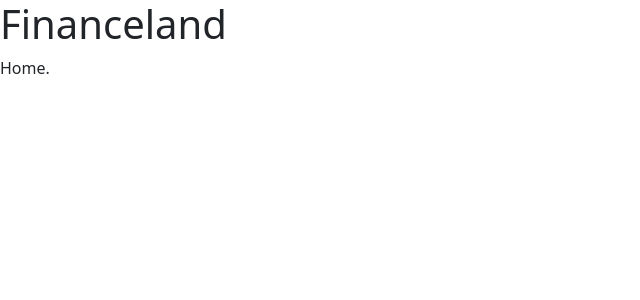
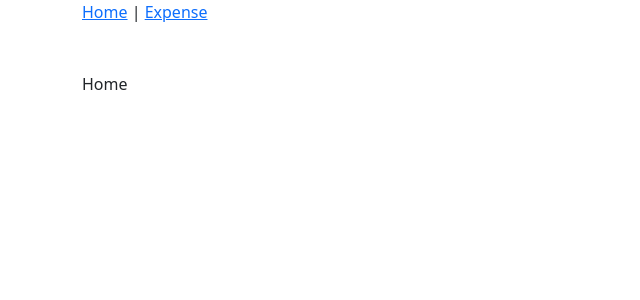
Before and after one commit to Xavier-IV/financeland, a React (Create React App) app: page / in a window 1280 px wide. Shown: the top 300 px of the page, without its empty margins (0-640 px from the left). Built offline with nearby package versions, Linux system fonts and the light colour scheme.

Commit message:
Feat: Base `Expense` components

```diff
--- /dev/null
+++ b/src/app/expense/Expense.js
@@ -0,0 +1,12 @@
+import { Container } from 'react-bootstrap';
+import { Outlet } from 'react-router-dom';
+
+export default function Expense() {
+  return (
+    <Container className={'mt-5'}>
+      <h2>Expense</h2>
+
+      <Outlet />
+    </Container>
+  );
+}
--- /dev/null
+++ b/src/app/expense/expense-add/ExpenseAdd.js
@@ -0,0 +1,12 @@
+import { Link } from 'react-router-dom';
+
+export default function ExpenseAdd() {
+  return (
+    <>
+      <div className="mb-5">
+        <Link to="/expense">back</Link>
+      </div>
+      <p>Add.</p>
+    </>
+  );
+}
--- /dev/null
+++ b/src/app/expense/expense-edit/ExpenseEdit.js
@@ -0,0 +1,12 @@
+import { Link } from 'react-router-dom';
+
+export default function ExpenseEdit() {
+  return (
+    <>
+      <div className="mb-5">
+        <Link to="/expense">back</Link>
+      </div>
+      <p>Edit.</p>
+    </>
+  );
+}
--- /dev/null
+++ b/src/app/expense/expense-list/ExpenseList.js
@@ -0,0 +1,27 @@
+import { useState } from 'react';
+import { Link } from 'react-router-dom';
+import Currency from '../../../components/shared/Currency';
+
+export default function ExpenseList() {
+  const [expenses] = useState([
+    { id: 1, name: 'House Rent', price: 1250.0 },
+    { id: 2, name: 'Car Loan', price: 600.0 },
+  ]);
+
+  function getList() {
+    return expenses.map(({ id, name, price }) => (
+      <li key={id}>
+        <Link to={`/expense/${id}`}>{name}</Link> - <Currency amount={price} />
+      </li>
+    ));
+  }
+
+  return (
+    <>
+      <div className="mb-5">
+        <Link to="/expense/add">add</Link>
+      </div>
+      <ul>{getList()}</ul>
+    </>
+  );
+}
--- /dev/null
+++ b/src/app/home/Home.js
@@ -0,0 +1,11 @@
+import { Container } from 'react-bootstrap';
+
+export default function Home() {
+  return (
+    <>
+      <Container className={'mt-5'}>
+        <p>Home</p>
+      </Container>
+    </>
+  );
+}
--- a/src/components/layout/Layout.js
+++ b/src/components/layout/Layout.js
@@ -1,9 +1,12 @@
-import { Outlet } from 'react-router-dom';
+import { Container } from 'react-bootstrap';
+import { Link, Outlet } from 'react-router-dom';
 
 export default function Layout() {
   return (
     <>
-      <h1>Financeland</h1>
+      <Container>
+        <Link to="/">Home</Link> | <Link to="/expense">Expense</Link>
+      </Container>
 
       <Outlet />
     </>
--- /dev/null
+++ b/src/components/shared/Currency.js
@@ -0,0 +1,9 @@
+export default function Currency(props) {
+  const { REACT_APP_LOCALE: LOCALE } = process.env;
+  const { REACT_APP_CURRENCY: CURRENCY } = process.env;
+
+  return new Intl.NumberFormat(LOCALE, {
+    style: 'currency',
+    currency: CURRENCY,
+  }).format(props.amount);
+}
--- a/src/routes/index.js
+++ b/src/routes/index.js
@@ -1,4 +1,9 @@
 import { Route, Routes } from 'react-router-dom';
+import Expense from '../app/expense/Expense';
+import ExpenseAdd from '../app/expense/expense-add/ExpenseAdd';
+import ExpenseEdit from '../app/expense/expense-edit/ExpenseEdit';
+import ExpenseList from '../app/expense/expense-list/ExpenseList';
+import Home from '../app/home/Home';
 import Layout from '../components/layout/Layout';
 
 function Router() {
@@ -6,7 +11,13 @@ function Router() {
     <>
       <Routes>
         <Route path="/" element={<Layout />}>
-          <Route path="/" element={<p>Home.</p>} />
+          <Route path="/" element={<Home />} />
+
+          <Route path="expense" element={<Expense />}>
+            <Route path="" element={<ExpenseList />} />
+            <Route path="add" element={<ExpenseAdd />} />
+            <Route path=":id" element={<ExpenseEdit />} />
+          </Route>
         </Route>
       </Routes>
     </>
```
Also changed, not shown: 2 other files (tests, documents, lock files or other folders).
